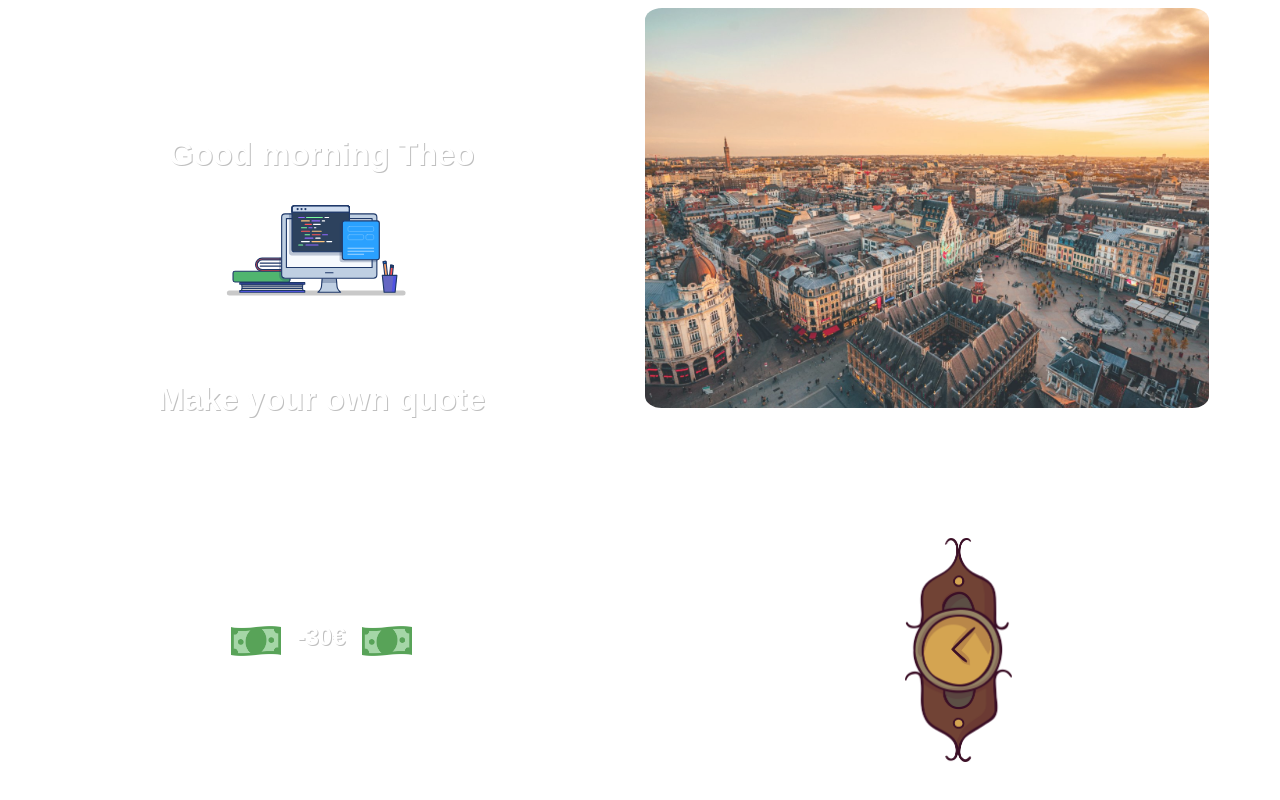
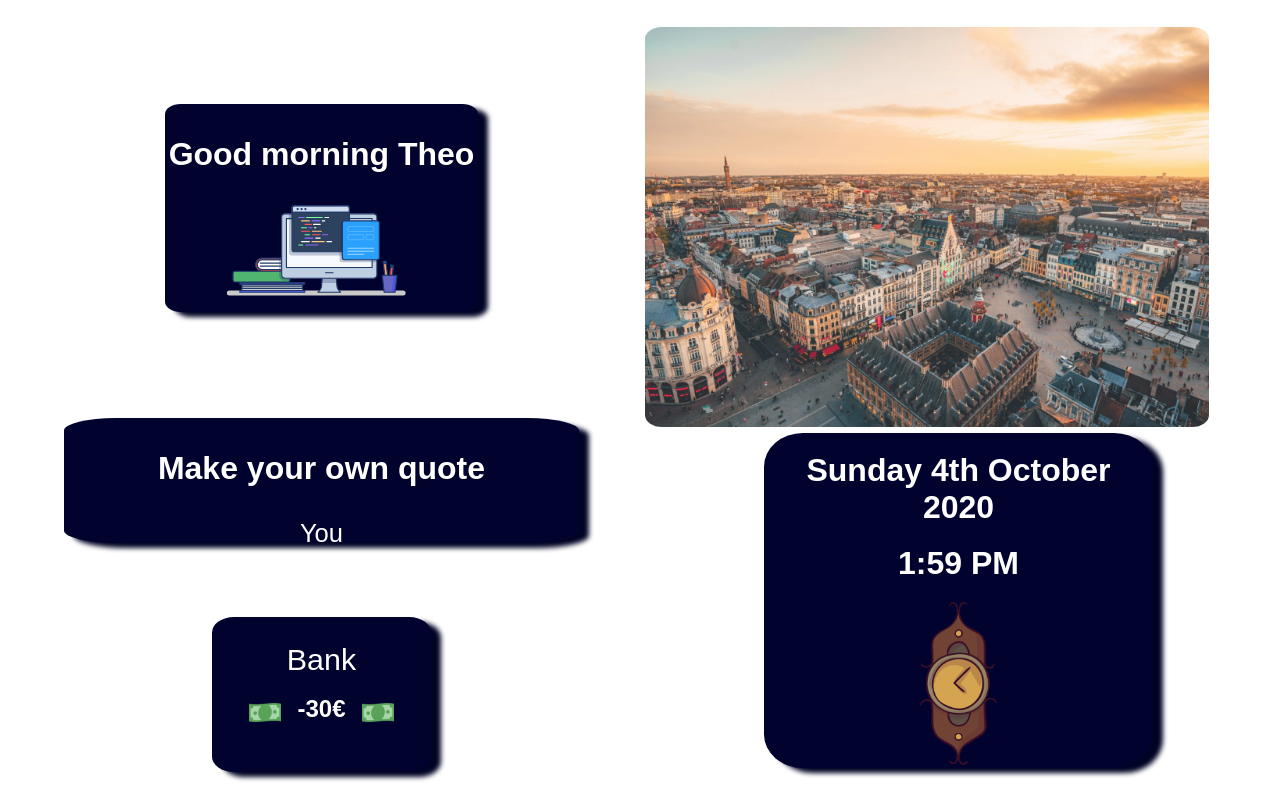
Before and after one commit to sisypheus/dashboard, a Vue app: page / in a window 1280 px wide. Built offline with nearby package versions, Linux system fonts and the light colour scheme; no server answers.

Commit message:
[+] design but needs responsiveness

```diff
--- a/src/App.vue
+++ b/src/App.vue
@@ -42,7 +42,7 @@
       </div>
     </div>
 
-    <div id="clock">
+    <div id="clock_wrapper">
       <Clock></Clock>
       <img id="clock_img" src="@/assets/img/clock.png"/>
     </div>
@@ -133,10 +133,20 @@ export default {
 @import "./assets/style/main.css";
 @import "./assets/style/mobile.css";
 
+#welcome {
+  margin-top: 1.2rem;
+  margin-left: 25%;
+  margin-top: 6rem;
+  margin-bottom: 4rem;
+  background-color: #01032e;
+  border-radius: 5%;
+  box-shadow: 10px 5px 5px #010324;
+  width: 50%;
+}
+
 #greeting {
   grid-area: a;
   font-size: 2rem;
-  margin-top: 8rem;
   font-weight: 600;
 }
 
@@ -144,6 +154,7 @@ export default {
   grid-area: b;
   color: black;
   position: relative;
+  margin-top: 1.2rem;
 }
 
 #weather_container {
@@ -183,6 +194,12 @@ h2 {
 
 #bank {
   grid-area: d;
+  background-color: #01032e;
+  border-radius: 10%;
+  box-shadow: 10px 5px 5px #010324;
+  margin-left: 32.5%;
+  width: 35%;
+  height: 65%;
 }
 
 #text_styling {
@@ -195,21 +212,48 @@ h2 {
   width: 35vh;
 }
 
+#quote {
+  background-color: #01032e;
+  border-radius: 10%;
+  box-shadow: 10px 5px 5px #010324;
+  width: 82%;
+  margin-top: 2rem;
+  margin-left: 9%;
+}
+
 #quote_text {
   font-size: 2rem;
   font-weight: 600;
+  margin-left: 2.5rem;
+  margin-right: 2.5rem;
 }
 
 #quote_author {
   font-size: 1.6rem;
+  margin-bottom: -.5rem;
+}
+
+#clock_wrapper {
+  background-color: #01032e;
+  border-radius: 10%;
+  box-shadow: 10px 5px 5px #010324;
+  margin-left: 19%;
+  margin-top: -15vh;
+  margin-bottom: 1.5rem;
+  width: 62%;
 }
 
 #clock_img {
   display: block;
   margin-left: auto;
   margin-right: auto;
-  width: 17%;
+  margin-top: 1.2rem;
+  width: 20%;
   height: auto;
+}
+
+#bank {
+  margin-top: 4rem;
 }
 
 #bank_wrapper {
@@ -223,7 +267,7 @@ h2 {
 
 .bill {
   vertical-align: middle;
-  width: 8%;
+  width: 15%;
 }
 
 #balance {
--- a/src/components/Clock.vue
+++ b/src/components/Clock.vue
@@ -48,11 +48,9 @@
         margin-bottom: 0;
     }
 
-    #clock {
-        margin-top: -15vh;
-    }
+    .text-white {
+        margin: 1.2rem;
 
-    .text-white {
         text-align: center;
         color: white;
     }
```
